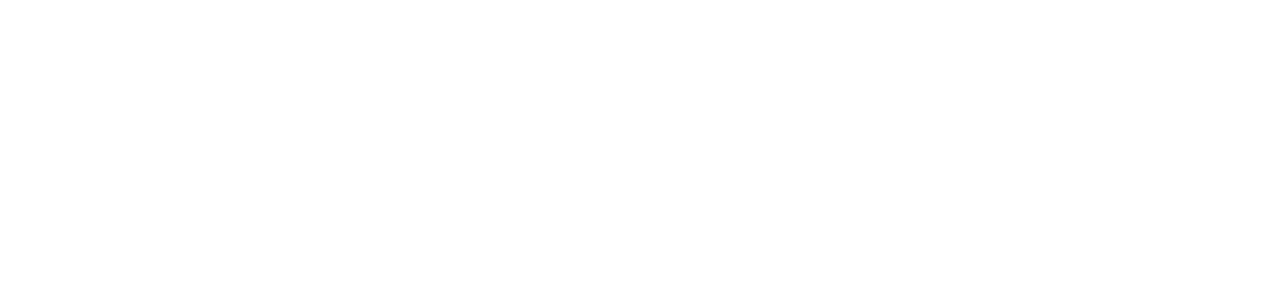
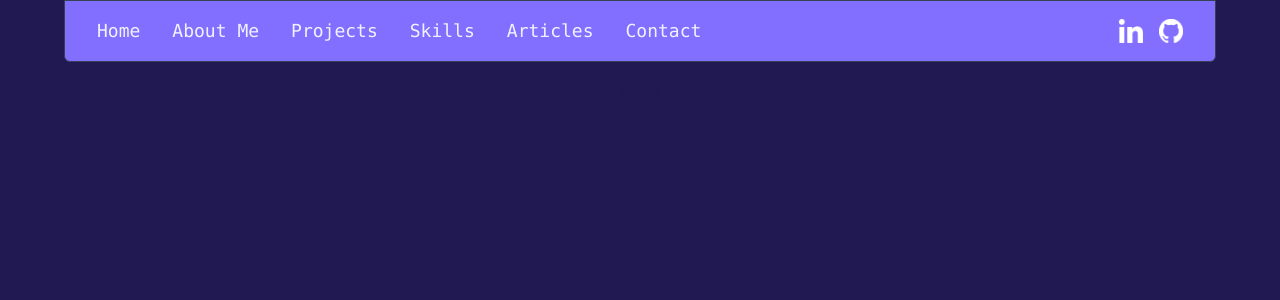
Before and after one commit to caiohrgm/personal-portfolio, a React (Vite) app in the folder project/: page /projects in a window 1280 px wide. Before the commit this address had no page. Shown: the top 300 px of the page. Built offline with nearby package versions, Linux system fonts and the light colour scheme.

Commit message:
Upload branch

```diff
--- a/project/src/App.tsx
+++ b/project/src/App.tsx
@@ -2,7 +2,7 @@
 import Layout from "./components/NavBarLayout";
 import Home from "./pages/Home";
 import About from "./pages/About";
-// import Projects from "./pages/Projects";
+import Projects from "./pages/Projects";
 // import Contact from "./pages/Contact";
 
 export default function App() {
@@ -12,8 +12,8 @@
       <Route path="/" element={<Layout />}>
         <Route index element={<Home />} />
         <Route path="about" element={<About />} />
-        {/* <Route path="projects" element={<Projects />} />
-        <Route path="contact" element={<Contact />} /> */}
+        <Route path="projects" element={<Projects />} />
+        {/* <Route path="contact" element={<Contact />} /> */}
       </Route>
     </Routes>
   );
--- /dev/null
+++ b/project/src/pages/Projects.tsx
@@ -0,0 +1,9 @@
+export default function About() {
+  return (
+    <section className="bg-dark-purple-900 text-dark-purple-900 px-8 py-16">
+        <div className="max-w-6xl mx-auto">
+            Hello
+        </div>
+    </section>
+  );
+}
```
